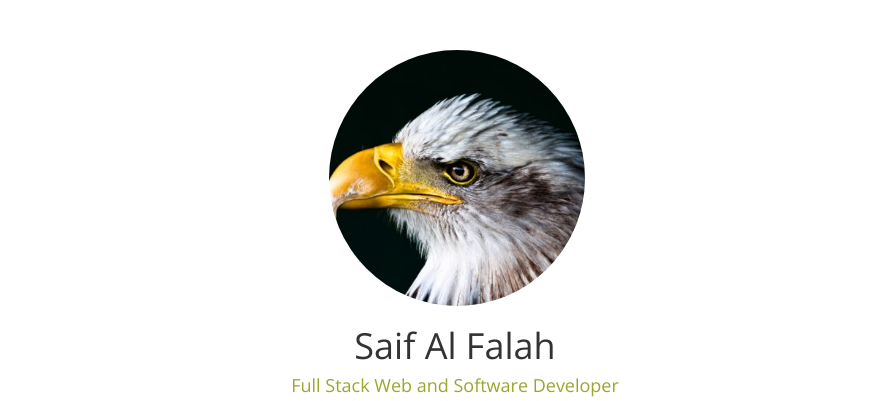
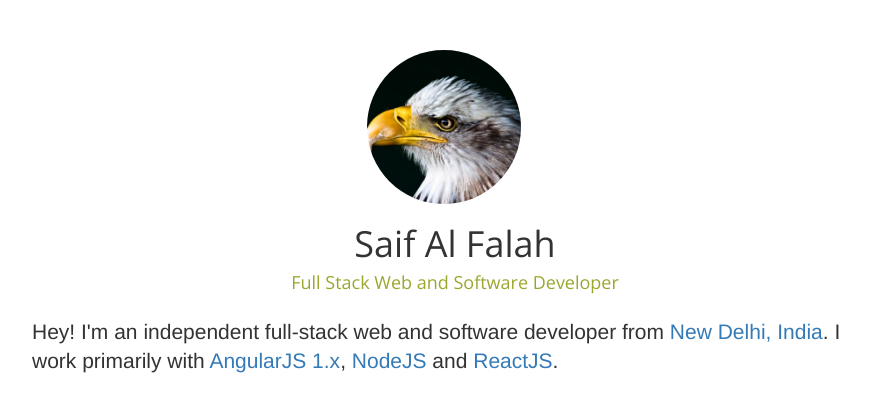
Before and after one commit to saifalfalah/saifalfalah.github.io--deprecated, a website: page index.html in a window 1280 px wide. Shown: the top 401 px of the page, without its empty margins (185-1061 px from the left). Drawn offline with nearby package versions, Linux system fonts and the light colour scheme.

Commit message:
Changed the picture's size - 2

```diff
--- a/assets/css/main.css
+++ b/assets/css/main.css
@@ -5,7 +5,8 @@ body {
     padding-right: 40px;
 }
 img {
-    width: 20vw;
+    margin-left: 3vw;
+    width: 12vw;
 }
 @media only screen and (min-width: 768px){
     .pad {
```
